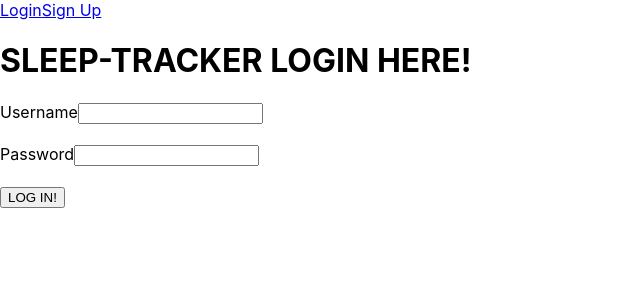
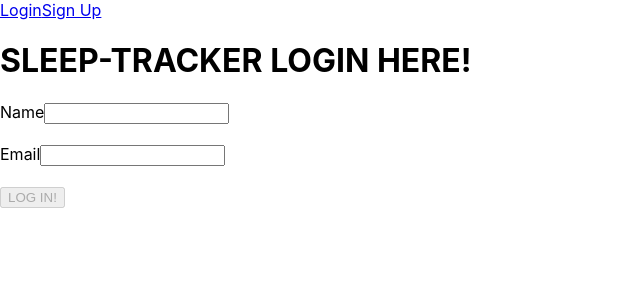
Before and after one commit to bw-sleeptracker/front-end, a React (Create React App) app: page /login in a window 1280 px wide. Shown: the top 300 px of the page, without its empty margins (0-640 px from the left). Built offline with nearby package versions, Linux system fonts and the light colour scheme.

Commit message:
working on style files, --all

```diff
--- a/src/components/LoginPage.js
+++ b/src/components/LoginPage.js
@@ -1,28 +1,27 @@
 // * dependencies
 import React, { useState, useEffect } from "react";
-import { Route, Link , useHistory} from "react-router-dom";
+import { Route, Link } from "react-router-dom";
 import * as yup from "yup";
 import axios from "axios";
-import styled from "styled-components";
+// import styled from "styled-components";
 
 const formSchema = yup.object().shape({
-  username: yup.string().required("full username please"),
-  password: yup.string().required("valid password please"),
+  name: yup.string().required("full name please"),
+  email: yup.string().email().required("valid email please"),
 });
 
 const LoginPage = (props) => {
-    const history = useHistory()
   const [formState, setFormState] = useState({
-    username: "",
-    password: "",
+    name: "",
+    email: "",
   });
 
   const [errors, setErrors] = useState({
-    username: "",
-    password: "",
+    name: "",
+    email: "",
   });
 
-  const [buttonDisabled, setButtonDisabled] = useState(false);
+  const [buttonDisabled, setButtonDisabled] = useState(true);
 
   useEffect(() => {
     formSchema.isValid(formState).then((valid) => {
@@ -48,95 +47,79 @@ const LoginPage = (props) => {
       });
   };
 
+
   // eslint-disable-next-line no-unused-vars
-  // user name and password
-//   const [name, setName] = useState([]);
+  const [name, setName] = useState([]);
 
   const formSubmit = (event) => {
-
     event.preventDefault();
     axios
-    .post("https://sleep-tracker-backend.herokuapp.com/auth/login", formState)
+      .post("https://reqres.in/api/users", formState)
       .then((response) => {
-      console.log(response);
+        setName(response.data);
 
-
+        setFormState({
+          name: "",
+        });
       })
       .catch((err) => {
         console.log(err.response);
       });
+  };
 
-      setFormState({
-        username: "",
-        password: ""
-      });
-      history.push('/sleep-tracker')
-  };
   const inputChange = (event) => {
     event.persist();
-    setFormState( {
+    const newFormData = {
       ...formState,
       [event.target.name]: event.target.value,
-    })
-    // const newFormData = {
-    //   ...formState,
-    //   [event.target.name]: event.target.value,
-    // };
-    // validateChange(event);
-    // setFormState(newFormData);
-
     };
-
-  const Login = styled.div`
-  display: flex;
-  flex-direction: column;
-  justify-content: center;
-  align-items: center;
-  padding: 3%;
-  color: #3d040b;
-    `;
+    validateChange(event);
+    setFormState(newFormData);
+  };
 
   return (
     <Route>
         <>
-         {/* <Login> */}
+
             <h1>SLEEP-TRACKER LOGIN HERE!</h1>
-            <form >
+            <form onSubmit={formSubmit}>
             <label htmlFor="name">
-              Username
+              Name
               <input
                 id="name"
                 type="text"
-                name="username"
-                value={formState.username}
+                name="name"
+                value={formState.name}
                 onChange={inputChange}
-                data-cy="username"
+                data-cy="name"
               />
-              {errors.username.length > 0 ? (
-                <p className="error">{errors.username}</p>
+              {errors.name.length > 0 ? (
+                <p className="error">{errors.name}</p>
               ) : null}
             </label>
             <br/><br/>
-            <label htmlFor="password">
-              Password
+            <label htmlFor="email">
+              Email
               <input
-                id="password"
+                id="email"
                 type="text"
-                name="password"
-                value={formState.password}
+                name="email"
+                value={formState.email}
                 onChange={inputChange}
-                data-cy="password"
+                data-cy="email"
               />
-              {errors.password.length > 0 ? (
-                <p className="error">{errors.password}</p>
+              {errors.email.length > 0 ? (
+                <p className="error">{errors.email}</p>
               ) : null}
             </label><br/>
             <br/>
-              <button type="submit"onClick={formSubmit}>
+            <Link to="/">
+              <button disabled={buttonDisabled} type="submit">
                 LOG IN!
               </button>
+            </Link>{" "}
           </form>
-          {/* </Login> */}
+
           </>
     </Route>
       );
--- a/src/components/SignUpForm.js
+++ b/src/components/SignUpForm.js
@@ -1,9 +1,11 @@
+/* eslint-disable no-undef */
+/* eslint-disable no-unused-vars */
 // dependancies
 import React, { useState } from "react";
 import { Route, Link, useHistory } from "react-router-dom";
 import * as yup from "yup";
 import axios from "axios";
-import styled from "styled-components";
+// import styled from "styled-components";
 
 // working on Yup
  const fromSchema = yup.object().shape({
@@ -67,6 +69,7 @@ export default function SignUpForm() {
       validate(e);
       setForms({ ...forms, [e.target.name]: e.target.value });
     };
+
 
     const FormHeader = styled.div`
     display: flex;
```
Lines whose indentation alone changed are shown as unchanged.
